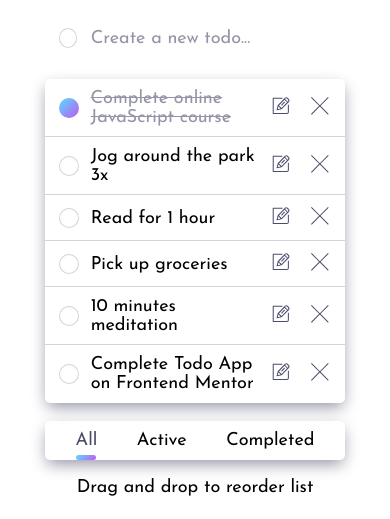
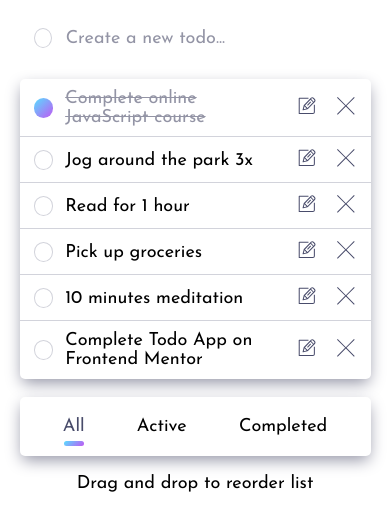
Before and after one commit to TKadyear/Todo-app-main, a website built with Vite: page src/index.html in a window 390 px wide. Shown: the part 117-636 px from the top of the page. Built offline with nearby package versions, Linux system fonts and the light colour scheme; files whose address does not match are found by name.

Commit message:
Fixed overflow in mobile
The span of the button in the navbar was causing the overflow because
the class, sr-only was not well configured and had a visibily hidden, so
the text inside of the span was causing the overflow.

```diff
--- a/src/css/style.css
+++ b/src/css/style.css
@@ -1,6 +1,7 @@
+/* @import 'node_modules/dragula/dragula'; */
 @import url("https://fonts.googleapis.com/css2?family=Josefin+Sans:wght@400;700&display=swap");
 * {
-  box-sizing: border-box;
+  /* box-sizing: border-box; */
   font-family: "Josefin Sans", sans-serif;
   font-size: 18px;
 }
@@ -58,12 +59,18 @@ li> input[type="text"]{
   position: absolute;
   width: 1px;
   height: 1px;
-  visibility: hidden;
+  display: none;
+  overflow: visible;
+  clip: auto;
+  white-space: normal;
 }
 /*Structure of the website without the elements those will change in dark mode*/
 body {
   margin: 0px 0px;
   height: auto;
+  display:flex;
+  flex-direction: column;
+  align-items: center;
 }
 
 input[type=checkbox] {
@@ -98,10 +105,6 @@ input[type=checkbox]:checked:after {
   height: 50vh;
   width: 100%;
 }
-.container {
-  z-index: 1;
-  position: relative;
-}
 
 nav {
   display: flex;
@@ -134,10 +137,9 @@ h1 {
   display:flex;
   flex-direction: column;
   gap:1em;
-  min-width: 300px;
-  max-width: 750px;
-  left: 50%;
-  transform: translateX(-50%);
+  width: 65%;
+  z-index: 1;
+
 }
 
 .task,
@@ -182,10 +184,10 @@ h1 {
 }
 .task button {
   visibility: hidden;
-    background: none;
-    width: min-content;
-    border: 0;
-    cursor: pointer;
+  background: none;
+  width: min-content;
+  border: 0;
+  cursor: pointer;
 }
 .task > p:hover {
   cursor: move;
@@ -198,6 +200,7 @@ h1 {
 
 li > label{
   width: -webkit-fill-available;
+  width: -moz-fill-available;
   flex-shrink: 20;
 }
 .tools,
@@ -277,8 +280,8 @@ body.dark-mode{
   }
   .style-list {
     background: var(--content-bg-dark);
-   -webkit-box-shadow: 0px 6px 16px -2px var(--bg-dark);
-    box-shadow: 0px 6px 16px -2px var(--bg-dark);
+   -webkit-box-shadow: 0px 6px 16px 2px var(--bg-dark);
+    box-shadow: 0px 6px 16px 2px var(--bg-dark);
   }
   .task-done  {
     color: var(--active-state);
@@ -335,12 +338,31 @@ body.dark-mode{
     background-size: cover;
     background-position: center;
     height: 30vh;
+
   }
   .content {
-    max-width: 75%;
+    width: 75%;
+
   }
   .task button {
     visibility: visible;
+  }
+  /* Last separador*/
+  .task:last-child::after,body.dark-mode .task:last-child::after {
+    height: 0px;
+    left: 0;
+    bottom: 0;
+    background:none;
+  }
+  #desktop-pagebar{
+    display: none;
+  }
+  #mobile-pagebar{
+    display:flex;
+    /* position: static; */
+    /* overflow: visible; */
+    /* clip: auto; */
+    /* white-space: normal;*/
   }
 }
 @media only screen and (max-width: 426px) {
@@ -349,8 +371,7 @@ body.dark-mode{
     background-position: center;
   }
   .content {
-    min-width: 200px;
-    max-width: 300px;
+    width: 90%;
   }
   h1 {
     font-size: 1.5em;
@@ -362,23 +383,6 @@ body.dark-mode{
   }
   .tools {
     justify-content: space-evenly;
-  }
-   /* Last separador*/
-   .task:last-child::after,body.dark-mode .task:last-child::after {
-    height: 0px;
-    left: 0;
-    bottom: 0;
-    background:none;
-  }
-
-  #desktop-pagebar{
-    display: none;
-  }
-  #mobile-pagebar{
-    display:flex;
-    /* position: static; */
-    /* overflow: visible; */
-    /* clip: auto; */
-    /* white-space: normal;*/
+    padding: 20px 10px;
   }
 }
--- a/src/index.html
+++ b/src/index.html
@@ -13,7 +13,7 @@
 
 <body class>
   <div id="background"></div>
-  <div class="container content">
+  <div class="content">
     <nav>
       <h1>Todo</h1>
       <button id="btn-dark-mode"><span class="sr-only">Button for change the theme</span></button>
```
